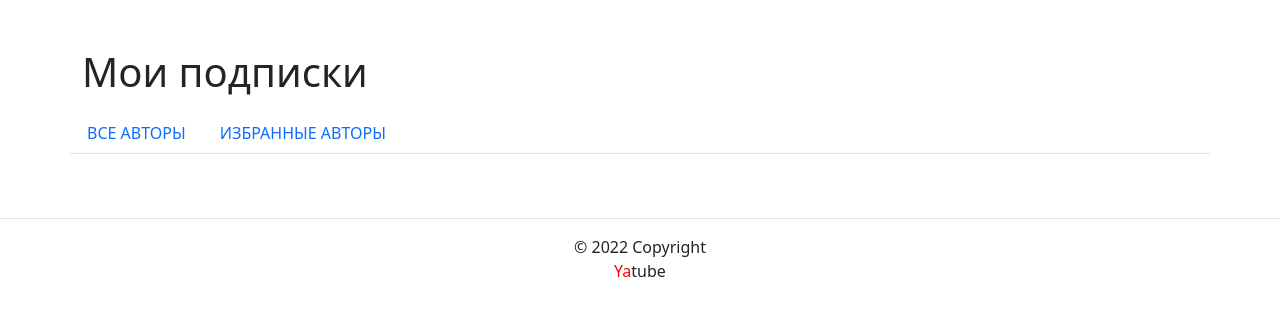
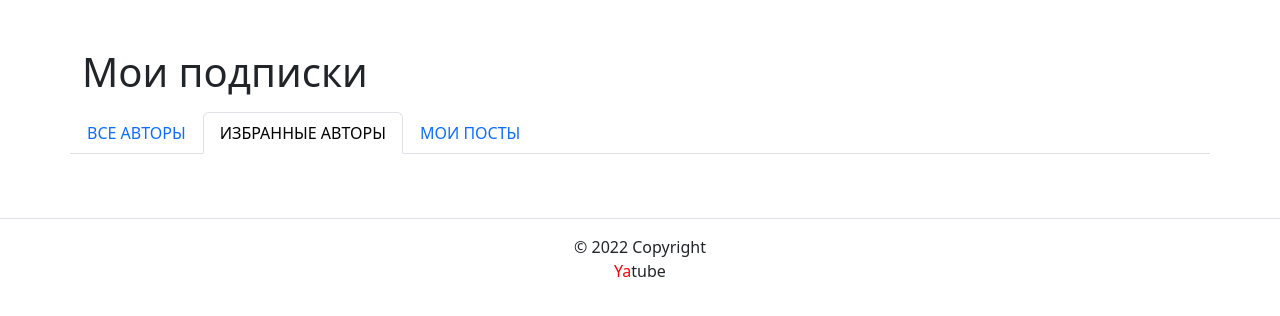
Before and after one commit to rshafikov/hw05_final, a Django app: page /follow/ in a window 1280 px wide. Shown: the part 56-372 px from the top of the page. Run offline with Django 3.2, Linux system fonts and the light colour scheme; the visitor is signed in with stand-in values (Sample User, id 1); data comes from the database, SQL or seed files in the repository; data that the repository does not hold is empty; some libraries are stand-ins or nearby versions.

Commit message:
last update

```diff
--- a/yatube/posts/admin.py
+++ b/yatube/posts/admin.py
@@ -8,7 +8,8 @@ class PostAdmin(admin.ModelAdmin):
                     'text',
                     'created',
                     'author',
-                    'group'
+                    'group',
+                    'image'
                     )
     search_fields = ('text',)
     list_filter = ('created',)
--- a/yatube/posts/views.py
+++ b/yatube/posts/views.py
@@ -2,11 +2,9 @@ from django.contrib.auth.decorators import login_required
 from django.core.paginator import Paginator
 from django.shortcuts import get_object_or_404, redirect, render
 
-from yatube.settings import BASE_DIR
-
 from .forms import CommentForm, PostForm
 from .models import Follow, Group, Post, User
-import os
+
 COUNT_DISPLAYED_OBJECTS = 10
 
 
@@ -14,8 +12,6 @@ def index(request):
     posts = Post.objects.order_by('-created')
     paginator = Paginator(posts, COUNT_DISPLAYED_OBJECTS)
     page_number = request.GET.get('page')
-    print(BASE_DIR)
-    print(os.path.join(BASE_DIR, 'static'))
     page_obj = paginator.get_page(page_number)
     context = {
         'page_obj': page_obj,
--- a/yatube/templates/base.html
+++ b/yatube/templates/base.html
@@ -11,6 +11,7 @@
     <meta name="msapplication-TileColor" content="#000">
     <meta name="theme-color" content="#ffffff">
     <link rel="stylesheet" href="{% static 'css/bootstrap.min.css' %}">
+    <link rel="stylesheet" href="{% static 'css/specific.css' %}">
     <title>{% block title %} title not uploaded {% endblock title %}</title>
   </head>
   <body>
--- a/yatube/templates/includes/header.html
+++ b/yatube/templates/includes/header.html
@@ -1,6 +1,6 @@
 {% load static %}
 <header>
-  <nav class="navbar navbar-light" style="background-image: linear-gradient(135deg, #2af598 0%, #009efd 100%);">
+  <nav class="navbar navbar-light" style="background-image: linear-gradient(90deg, #2af598 0%, #009efd 100%);">
     <div class="container">
       <a class="navbar-brand" href="{% url 'posts:index' %}">
         <img src="{% static 'img/logo.png' %}" width="30" height="30" class="d-inline-block align-top" alt="">
--- a/yatube/templates/includes/switcher.html
+++ b/yatube/templates/includes/switcher.html
@@ -1,9 +1,10 @@
 {% if user.is_authenticated %}
+  {% with request.resolver_match.view_name as view_name %}
     <div class="row my-3">
       <ul class="nav nav-tabs">
         <li class="nav-item">
           <a
-          class="nav-link {% if index %}active{% endif %}"
+            class="nav-link {% if view_name == 'posts:index' %}active{% endif %}"
             href="{% url 'posts:index' %}"
           >
             {{ 'Все авторы'|upper }}
@@ -11,12 +12,21 @@
         </li>
         <li class="nav-item">
           <a
-           class="nav-link {% if follow %}active{% endif %}"
+            class="nav-link {% if view_name == 'posts:follow_index' %}active{% endif %}"
             href="{% url 'posts:follow_index' %}"
           >
             {{ 'Избранные авторы'|upper }}
           </a>
         </li>
+        <li class="nav-item">
+          <a
+            class="nav-link {% if view_name == 'posts:profile' %}active{% endif %}"
+            href="{% url 'posts:profile' request.user.username %}"
+          >
+            {{ 'Мои посты'|upper }}
+          </a>
+        </li>
       </ul>
     </div>
+  {% endwith %}
 {% endif %}
--- a/yatube/templates/posts/follow.html
+++ b/yatube/templates/posts/follow.html
@@ -14,7 +14,7 @@
                 Автор: {{ post.author.get_full_name }}
             </li>
             <li>
-                Дата публикации: {{ post.created|date:"d E Y" }}
+                Дата публикации: {{ post.created|date:"j E Y, H : i" }}
             </li>
             </ul>
             {% thumbnail post.image "1600x900" crop="center" upscale=True as im %}
--- a/yatube/templates/posts/group_list.html
+++ b/yatube/templates/posts/group_list.html
@@ -19,7 +19,7 @@
             </a>
           </li>
           <li>
-            Дата публикации: {{ post.created|date:"d E Y" }}
+            Дата публикации: {{ post.created|date:"j E Y, H : i" }}
           </li>
         </ul>
           {% thumbnail post.image "960x339" crop="center" upscale=True as im %}
--- a/yatube/templates/posts/index.html
+++ b/yatube/templates/posts/index.html
@@ -16,10 +16,10 @@
             Автор: {% if post.author.get_full_name %}{{ post.author.get_full_name }}{% else %}{{ post.author.username }}{% endif %}
           </li>
           <li>
-            Дата публикации: {{ post.created|date:"d E Y" }}
+            Дата публикации: {{ post.created|date:"j E Y, H : i" }}
           </li>
         </ul>
-        {% thumbnail post.image "1600x900" crop="center" upscale=True as im %}
+        {% thumbnail post.image "1300x700" crop="center" upscale=True as im %}
           <img class="card-img my-2" src="{{ im.url }}">
         {% endthumbnail %}
         <p>
--- a/yatube/templates/posts/profile.html
+++ b/yatube/templates/posts/profile.html
@@ -7,7 +7,8 @@
   <div class="container py-5">
     <div class="mb-5">
       <h1>Все посты пользователя {% if author.get_full_name %}{{ author.get_full_name }}{% else %}{{ author.username }}{% endif %}</h1>
-      <h3>Всего постов: {{ author.posts.count }}</h3>
+        {% include 'includes/switcher.html' %}
+          <h3>Всего постов: {{ author.posts.count }}</h3>
       {% if following %}
         <a
           class="btn btn-lg btn-light"
@@ -32,7 +33,7 @@
             <a href="{% url 'posts:profile' post.author.username %}">все посты пользователя</a>
           </li>
           <li>
-            Дата публикации: {{ post.created|date:"d E Y" }}
+            Дата публикации: {{ post.created|date:"j E Y, H : i" }}
           </li>
         </ul>
           {% thumbnail post.image "960x339" crop="center" upscale=True as im %}
```
Also changed, not shown: yatube/posts/tests/test_views.py (+1 -5 lines), yatube/templates/posts/post_detail.html (+5 -7 lines). Lines whose indentation alone changed are shown as unchanged.
